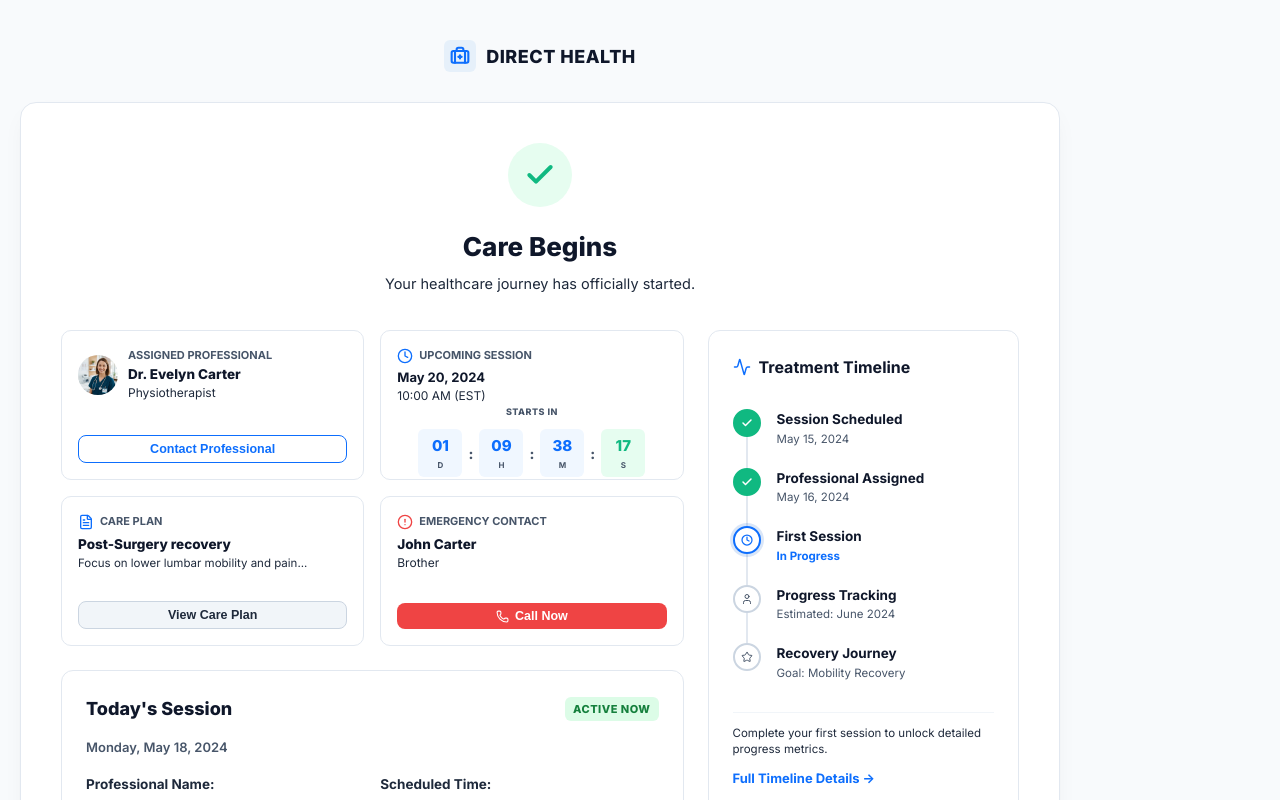
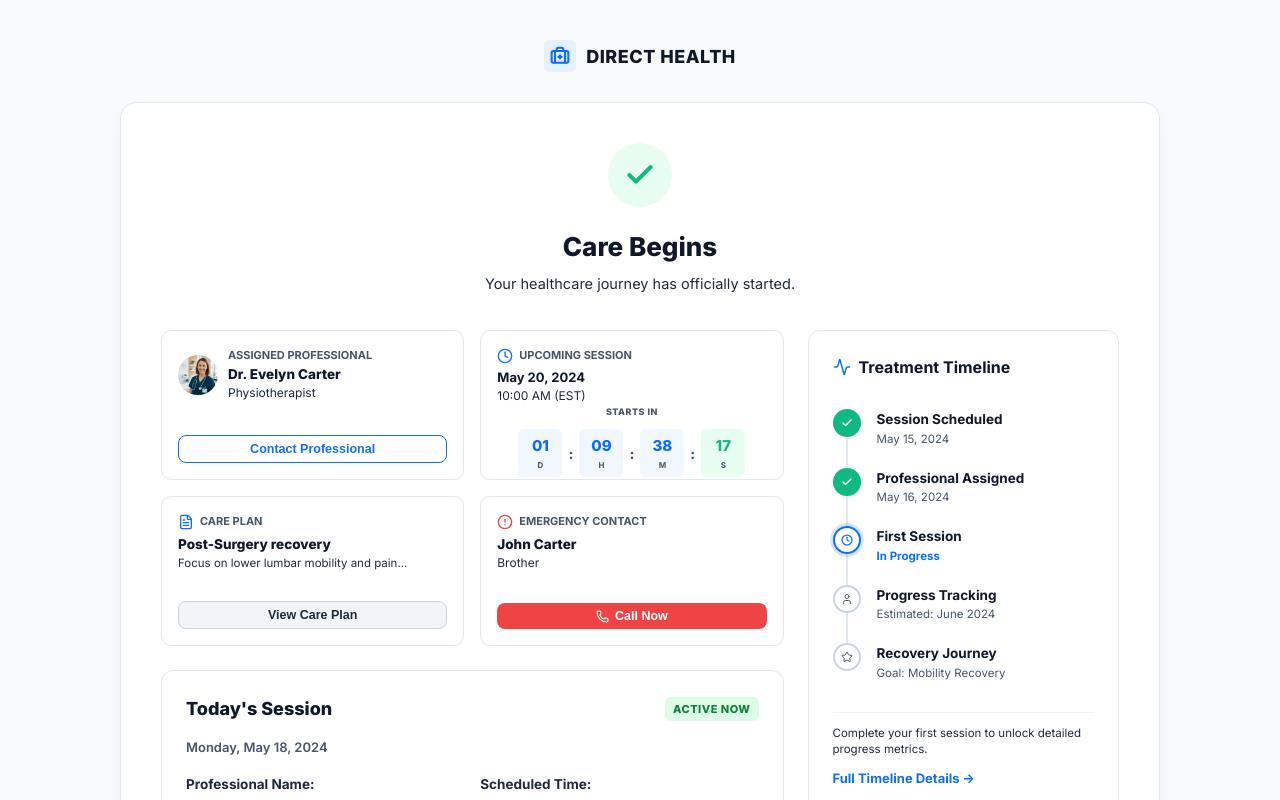
Before and after one commit to sahanasudharsan/DIRECT_HEALTH, a React (Vite) app: page /care-begins in a window 1280 px wide. Shown: the top 800 px of the page. Built offline with nearby package versions, Linux system fonts and the light colour scheme.

Commit message:
Center align content-wrapper and auth-card blocks on all portal pages

```diff
--- a/src/index.css
+++ b/src/index.css
@@ -64,6 +64,7 @@ a:hover {
   justify-content: center;
   padding: 40px 20px;
   width: 100%;
+  margin: 0 auto;
 }
 
 /* Logo Header Component */
@@ -218,7 +219,7 @@ a:hover {
   border: var(--card-border);
   box-shadow: var(--card-shadow);
   padding: 36px;
-  margin-bottom: 24px;
+  margin: 0 auto 24px;
 }
 
 .auth-title {
--- a/src/pages/AppointmentsPage.jsx
+++ b/src/pages/AppointmentsPage.jsx
@@ -51,7 +51,7 @@ export default function AppointmentsPage() {
       {/* Reusable Header */}
       <Header />
 
-      <main className="content-wrapper" style={{ padding: '32px 40px', maxWidth: '1200px' }}>
+      <main className="content-wrapper" style={{ padding: '32px 40px', maxWidth: '1200px', margin: '0 auto' }}>
 
         {/* Title bar & book action button */}
         <div style={{ display: 'flex', justifyContent: 'space-between', alignItems: 'center', marginBottom: '24px', flexWrap: 'wrap', gap: '16px' }}>
--- a/src/pages/CareBeginsPage.jsx
+++ b/src/pages/CareBeginsPage.jsx
@@ -59,7 +59,7 @@ export default function CareBeginsPage() {
 
   return (
     <div className="page-container bg-tinted">
-      <main className="content-wrapper" style={{ padding: '40px 20px', maxWidth: '1080px' }}>
+      <main className="content-wrapper" style={{ padding: '40px 20px', maxWidth: '1080px', margin: '0 auto' }}>
 
         {/* Centered Logo Header */}
         <div className="centered-header">
@@ -67,7 +67,7 @@ export default function CareBeginsPage() {
         </div>
 
         {/* Outer Card Wrapper */}
-        <div className="auth-card" style={{ maxWidth: '1040px', padding: '40px' }}>
+        <div className="auth-card" style={{ maxWidth: '1040px', padding: '40px', margin: '0 auto' }}>
 
           {/* Centered Header check */}
           <div style={{
--- a/src/pages/ChatSupportPage.jsx
+++ b/src/pages/ChatSupportPage.jsx
@@ -110,7 +110,7 @@ export default function ChatSupportPage() {
 
   return (
     <div className="page-container bg-tinted">
-      <main className="content-wrapper" style={{ padding: '24px 20px', maxWidth: '1000px' }}>
+      <main className="content-wrapper" style={{ padding: '24px 20px', maxWidth: '1000px', margin: '0 auto' }}>
 
         {/* Top Navbar Header with Back Button */}
         <div style={{ display: 'flex', alignItems: 'center', marginBottom: '20px', position: 'relative' }}>
--- a/src/pages/DashboardPage.jsx
+++ b/src/pages/DashboardPage.jsx
@@ -24,7 +24,7 @@ export default function DashboardPage() {
       {/* Global Navigation Header */}
       <Header />
 
-      <main className="content-wrapper" style={{ padding: '32px 40px', maxWidth: '1200px' }}>
+      <main className="content-wrapper" style={{ padding: '32px 40px', maxWidth: '1200px', margin: '0 auto' }}>
 
         {/* Welcome Banner */}
         <div className="dashboard-banner">
--- a/src/pages/MedicalRecordsPage.jsx
+++ b/src/pages/MedicalRecordsPage.jsx
@@ -22,7 +22,7 @@ export default function MedicalRecordsPage() {
       {/* Navigation Header */}
       <Header />
 
-      <main className="content-wrapper" style={{ padding: '32px 40px', maxWidth: '1200px' }}>
+      <main className="content-wrapper" style={{ padding: '32px 40px', maxWidth: '1200px', margin: '0 auto' }}>
 
         {/* Title bar */}
         <div style={{ textAlign: 'left', marginBottom: '24px' }}>
--- a/src/pages/MyHealthPage.jsx
+++ b/src/pages/MyHealthPage.jsx
@@ -24,7 +24,7 @@ export default function MyHealthPage() {
       {/* Global Navigation Header */}
       <Header />
 
-      <main className="content-wrapper" style={{ padding: '32px 40px', maxWidth: '1200px' }}>
+      <main className="content-wrapper" style={{ padding: '32px 40px', maxWidth: '1200px', margin: '0 auto' }}>
 
         {/* Title Block */}
         <div style={{ textAlign: 'left', marginBottom: '24px' }}>
--- a/src/pages/NotificationsPage.jsx
+++ b/src/pages/NotificationsPage.jsx
@@ -107,7 +107,7 @@ export default function NotificationsPage() {
       {/* Navigation Header */}
       <Header />
 
-      <main className="content-wrapper" style={{ padding: '32px 40px', maxWidth: '1200px' }}>
+      <main className="content-wrapper" style={{ padding: '32px 40px', maxWidth: '1200px', margin: '0 auto' }}>
 
         {/* Title bar */}
         <div style={{ display: 'flex', justifyContent: 'space-between', alignItems: 'center', marginBottom: '24px', flexWrap: 'wrap', gap: '16px' }}>
--- a/src/pages/PaymentDetailsPage.jsx
+++ b/src/pages/PaymentDetailsPage.jsx
@@ -58,7 +58,7 @@ export default function PaymentDetailsPage() {
 
   return (
     <div className="page-container bg-tinted">
-      <main className="content-wrapper" style={{ padding: '40px 20px', maxWidth: '1080px' }}>
+      <main className="content-wrapper" style={{ padding: '40px 20px', maxWidth: '1080px', margin: '0 auto' }}>
 
         {/* Centered Logo */}
         <div className="centered-header">
--- a/src/pages/PrescriptionsPage.jsx
+++ b/src/pages/PrescriptionsPage.jsx
@@ -26,7 +26,7 @@ export default function PrescriptionsPage() {
       {/* Navigation Header */}
       <Header />
 
-      <main className="content-wrapper" style={{ padding: '32px 40px', maxWidth: '1200px' }}>
+      <main className="content-wrapper" style={{ padding: '32px 40px', maxWidth: '1200px', margin: '0 auto' }}>
 
         {/* Title bar */}
         <div style={{ display: 'flex', justifyContent: 'space-between', alignItems: 'center', marginBottom: '24px', flexWrap: 'wrap', gap: '16px' }}>
--- a/src/pages/ProfilePage.jsx
+++ b/src/pages/ProfilePage.jsx
@@ -49,7 +49,7 @@ export default function ProfilePage() {
         </div>
       </header>
 
-      <main className="content-wrapper" style={{ padding: '32px 40px', maxWidth: '1200px' }}>
+      <main className="content-wrapper" style={{ padding: '32px 40px', maxWidth: '1200px', margin: '0 auto' }}>
 
         {/* Profile Grid */}
         <div className="dashboard-grid profile-timeline-layout">
```
